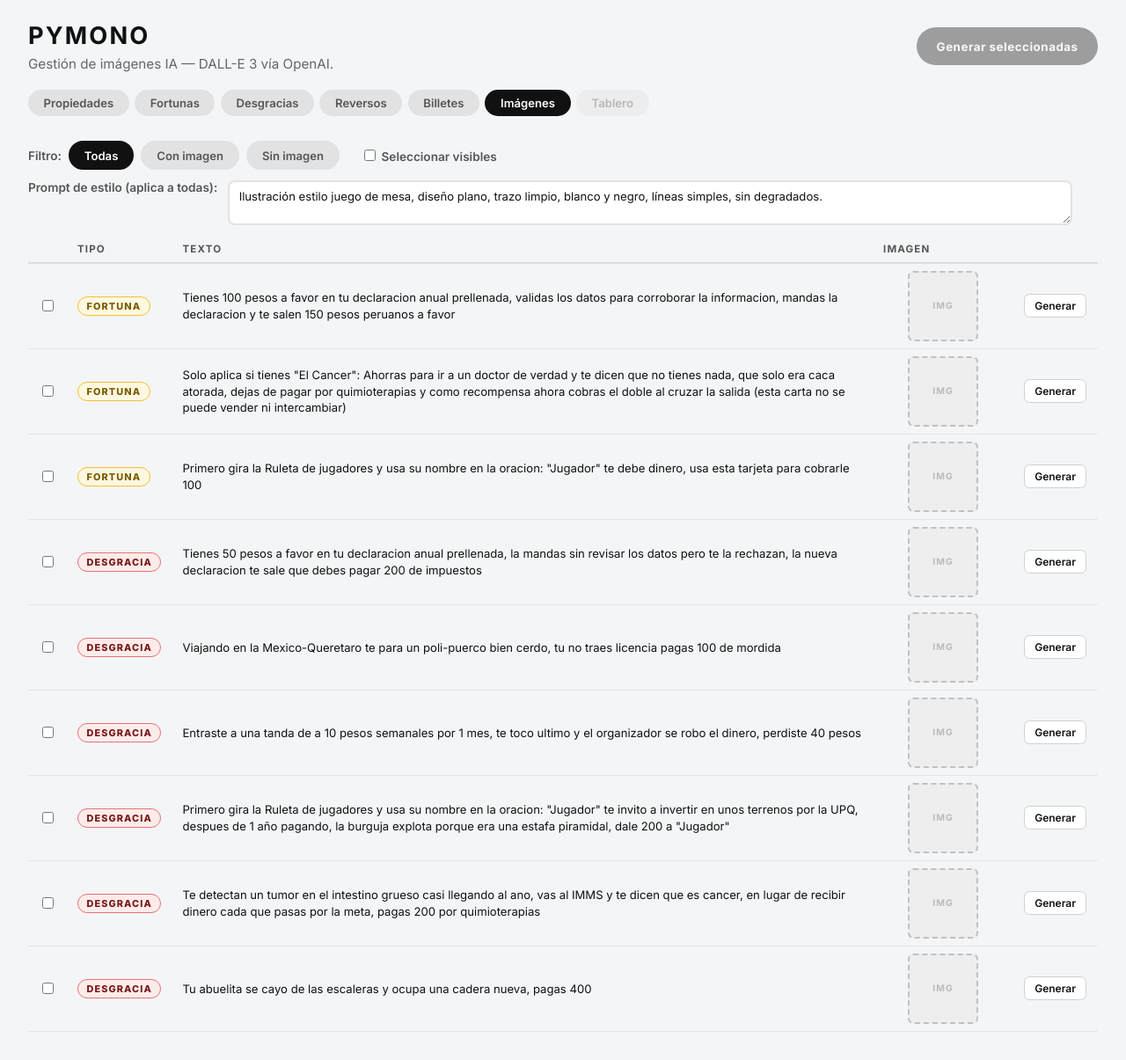
After one commit to 7r5/PyMono, a Flask app: page /imagenes in a window 1280 px wide. The commit adds this page. Shown: the whole page at 88% size. Run offline with Flask 3, Linux system fonts and the light colour scheme.

Commit message:
Add AI image module: DALL-E 3 generation, management table, polling, nav Imagenes tab

```diff
--- a/app.py
+++ b/app.py
@@ -1,10 +1,21 @@
 import csv
+import hashlib
+import json
 import os
-from flask import Flask, render_template
+import threading
+import urllib.request
+
+from dotenv import load_dotenv
+from flask import Flask, jsonify, render_template, request
+
+load_dotenv()
 
 app = Flask(__name__, static_folder="static", template_folder="templates")
 BASE_DIR = os.path.dirname(os.path.abspath(__file__))
 CSV_FILE = os.path.join(BASE_DIR, "data", "props.csv")
+IMAGENES_JSON = os.path.join(BASE_DIR, "data", "imagenes.json")
+IMAGES_DIR = os.path.join(BASE_DIR, "static", "images")
+_lock = threading.Lock()
 
 COLOR_MAP = {
     "cafe": "#8b5a2b",
@@ -68,14 +79,20 @@ def index():
 
 @app.route("/fortunas")
 def fortunas():
-    fortunas = read_cards(os.path.join(BASE_DIR, "data", "fortunas.csv"), "fortuna")
-    return render_template("fortunas.html", fortunas=fortunas, section="fortunas")
+    cards = read_cards(os.path.join(BASE_DIR, "data", "fortunas.csv"), "fortuna")
+    data = leer_imagenes()
+    for c in cards:
+        c["imagen"] = data.get(card_hash(c["texto"]), {}).get("imagen")
+    return render_template("fortunas.html", fortunas=cards, section="fortunas")
 
 
 @app.route("/desgracias")
 def desgracias():
-    desgracias = read_cards(os.path.join(BASE_DIR, "data", "desgracias.csv"), "desgracia")
-    return render_template("desgracias.html", desgracias=desgracias, section="desgracias")
+    cards = read_cards(os.path.join(BASE_DIR, "data", "desgracias.csv"), "desgracia")
+    data = leer_imagenes()
+    for c in cards:
+        c["imagen"] = data.get(card_hash(c["texto"]), {}).get("imagen")
+    return render_template("desgracias.html", desgracias=cards, section="desgracias")
 
 
 @app.route("/reversos")
@@ -89,5 +106,147 @@ def billetes():
     return render_template("billetes.html", denominaciones=denominaciones, section="billetes")
 
 
+# ── Imagenes helpers ──────────────────────────────────────────────────────────
+
+def card_hash(texto):
+    return hashlib.sha256(texto.encode()).hexdigest()[:8]
+
+
+def leer_imagenes():
+    with _lock:
+        if not os.path.exists(IMAGENES_JSON):
+            return {}
+        with open(IMAGENES_JSON, encoding="utf-8") as f:
+            return json.load(f)
+
+
+def guardar_imagenes(data):
+    with _lock:
+        with open(IMAGENES_JSON, "w", encoding="utf-8") as f:
+            json.dump(data, f, ensure_ascii=False, indent=2)
+
+
+def todas_las_cartas():
+    fortunas = read_cards(os.path.join(BASE_DIR, "data", "fortunas.csv"), "fortuna")
+    desgracias = read_cards(os.path.join(BASE_DIR, "data", "desgracias.csv"), "desgracia")
+    cards = []
+    for c in fortunas + desgracias:
+        h = card_hash(c["texto"])
+        cards.append({**c, "hash": h})
+    return cards
+
+
+def _generar_en_background(hashes, prompt_estilo):
+    """Background thread: calls OpenAI DALL-E 3 for each hash and saves images."""
+    try:
+        from openai import OpenAI
+        client = OpenAI(api_key=os.environ.get("OPENAI_API_KEY"))
+    except Exception as e:
+        data = leer_imagenes()
+        for h in hashes:
+            if h in data:
+                data[h]["estado"] = "error"
+                data[h]["error"] = str(e)
+        guardar_imagenes(data)
+        return
+
+    for h in hashes:
+        data = leer_imagenes()
+        if h not in data:
+            continue
+        texto = data[h]["texto"]
+        tipo = data[h]["tipo"]
+        prompt = f"{prompt_estilo}\n\nContexto de la tarjeta ({tipo}): {texto}"
+        try:
+            response = client.images.generate(
+                model="dall-e-3",
+                prompt=prompt,
+                size="1024x1024",
+                quality="standard",
+                n=1,
+            )
+            url = response.data[0].url
+            filename = f"{tipo}_{h}.png"
+            filepath = os.path.join(IMAGES_DIR, filename)
+            urllib.request.urlretrieve(url, filepath)
+            data = leer_imagenes()
+            data[h]["imagen"] = f"/static/images/{filename}"
+            data[h]["estado"] = "completado"
+            data[h]["prompt_usado"] = prompt
+            guardar_imagenes(data)
+        except Exception as e:
+            data = leer_imagenes()
+            if h in data:
+                data[h]["estado"] = "error"
+                data[h]["error"] = str(e)
+            guardar_imagenes(data)
+
+
+# ── Imagenes routes ───────────────────────────────────────────────────────────
+
+@app.route("/imagenes")
+def imagenes():
+    cards = todas_las_cartas()
+    data = leer_imagenes()
+    prompt_estilo = data.get("_config", {}).get(
+        "prompt_estilo",
+        "Ilustración estilo juego de mesa, diseño plano, trazo limpio, blanco y negro, líneas simples, sin degradados."
+    )
+    for c in cards:
+        entry = data.get(c["hash"], {})
+        c["imagen"] = entry.get("imagen")
+        c["estado"] = entry.get("estado", "pendiente")
+        c["error"] = entry.get("error")
+    return render_template("imagenes.html", cards=cards, prompt_estilo=prompt_estilo, section="imagenes")
+
+
+@app.route("/api/imagenes/estado")
+def api_imagenes_estado():
+    data = leer_imagenes()
+    cards = todas_las_cartas()
+    result = {}
+    for c in cards:
+        h = c["hash"]
+        entry = data.get(h, {})
+        result[h] = {
+            "estado": entry.get("estado", "pendiente"),
+            "imagen": entry.get("imagen"),
+            "error": entry.get("error"),
+        }
+    return jsonify(result)
+
+
+@app.route("/api/generar", methods=["POST"])
+def api_generar():
+    body = request.get_json()
+    hashes = body.get("hashes", [])
+    prompt_estilo = body.get("prompt_estilo", "")
+
+    if not hashes:
+        return jsonify({"error": "No hashes provided"}), 400
+
+    # Save prompt_estilo in config
+    data = leer_imagenes()
+    data.setdefault("_config", {})["prompt_estilo"] = prompt_estilo
+
+    # Mark each card as "generando"
+    cards_map = {c["hash"]: c for c in todas_las_cartas()}
+    for h in hashes:
+        if h in cards_map:
+            data[h] = {
+                "tipo": cards_map[h]["tipo"],
+                "texto": cards_map[h]["texto"],
+                "estado": "generando",
+                "imagen": data.get(h, {}).get("imagen"),
+            }
+    guardar_imagenes(data)
+
+    # Launch background thread
+    t = threading.Thread(target=_generar_en_background, args=(hashes, prompt_estilo), daemon=True)
+    t.start()
+
+    return jsonify({"ok": True, "generando": len(hashes)}), 202
+
+
 if __name__ == "__main__":
     app.run(host="0.0.0.0", port=5000, debug=True)
--- a/requirements.txt
+++ b/requirements.txt
@@ -1,2 +1,4 @@
 Flask>=2.3
 reportlab
+openai>=1.0
+python-dotenv
--- a/static/styles.css
+++ b/static/styles.css
@@ -568,7 +568,182 @@ body {
   letter-spacing: 0.02em;
 }
 
-/* ── Reverso cards ────────────────────────────────── */
+/* ── Imágenes IA — tabla de gestión ──────────────── */
+.img-toolbar {
+  display: flex;
+  align-items: center;
+  gap: 1.5rem;
+  padding: 0.75rem 2rem 0.25rem;
+  flex-wrap: wrap;
+}
+
+.img-cost-badge {
+  font-size: 0.82rem;
+  font-weight: 700;
+  color: #2e7d32;
+  background: #e8f5e9;
+  padding: 0.3rem 0.8rem;
+  border-radius: 999px;
+}
+
+.img-prompt-row {
+  display: flex;
+  align-items: flex-start;
+  gap: 0.75rem;
+  padding: 0.5rem 2rem 0.75rem;
+}
+
+.prompt-textarea {
+  flex: 1;
+  max-width: 60rem;
+  border: 2px solid #e2e2e2;
+  border-radius: 0.5rem;
+  font-family: inherit;
+  font-size: 0.82rem;
+  padding: 0.45rem 0.65rem;
+  color: #111111;
+  resize: vertical;
+}
+
+.img-table-wrap {
+  padding: 0 2rem 2rem;
+  overflow-x: auto;
+}
+
+.img-table {
+  width: 100%;
+  border-collapse: collapse;
+  font-size: 0.82rem;
+}
+
+.img-table th {
+  text-align: left;
+  padding: 0.5rem 0.75rem;
+  border-bottom: 2px solid rgba(17,17,17,0.1);
+  font-size: 0.72rem;
+  font-weight: 700;
+  letter-spacing: 0.1em;
+  text-transform: uppercase;
+  color: #555555;
+}
+
+.img-table td {
+  padding: 0.5rem 0.75rem;
+  border-bottom: 1px solid rgba(17,17,17,0.07);
+  vertical-align: middle;
+}
+
+.img-row:hover {
+  background: #f9f9f9;
+}
+
+.td-texto {
+  max-width: 30rem;
+  line-height: 1.4;
+  color: #111111;
+}
+
+.tipo-badge {
+  display: inline-flex;
+  align-items: center;
+  padding: 0.2rem 0.6rem;
+  border-radius: 999px;
+  font-size: 0.68rem;
+  font-weight: 800;
+  letter-spacing: 0.1em;
+  text-transform: uppercase;
+}
+
+.tipo-badge--fortuna   { background: #fff8e1; color: #7a5c00; border: 1px solid #f4c030; }
+.tipo-badge--desgracia { background: #fdecea; color: #7A1A1A; border: 1px solid #e57373; }
+
+.td-img {
+  text-align: center;
+}
+
+.img-thumb {
+  width: 80px;
+  height: 80px;
+  object-fit: cover;
+  border-radius: 0.4rem;
+  border: 1px solid rgba(17,17,17,0.1);
+}
+
+.img-placeholder {
+  display: inline-flex;
+  align-items: center;
+  justify-content: center;
+  width: 80px;
+  height: 80px;
+  background: #eeeeee;
+  border: 2px dashed rgba(17,17,17,0.2);
+  border-radius: 0.4rem;
+  color: #bbbbbb;
+  font-size: 0.65rem;
+  font-weight: 700;
+  letter-spacing: 0.1em;
+}
+
+.img-error-badge {
+  display: inline-block;
+  padding: 0.2rem 0.5rem;
+  background: #fdecea;
+  color: #c62828;
+  border-radius: 0.4rem;
+  font-size: 0.7rem;
+  font-weight: 700;
+  cursor: help;
+}
+
+/* Spinner */
+.img-spinner {
+  display: inline-block;
+  width: 22px;
+  height: 22px;
+  border: 3px solid rgba(17,17,17,0.15);
+  border-top-color: #111111;
+  border-radius: 50%;
+  animation: spin 0.75s linear infinite;
+}
+
+@keyframes spin {
+  to { transform: rotate(360deg); }
+}
+
+/* Generate button */
+.btn-generar {
+  border: none;
+  background: #111111;
+  color: #ffffff;
+  font-weight: 700;
+  padding: 0.85rem 1.4rem;
+  border-radius: 999px;
+  cursor: pointer;
+  font-family: inherit;
+  transition: opacity 0.15s;
+}
+
+.btn-generar:disabled {
+  opacity: 0.38;
+  cursor: not-allowed;
+}
+
+.btn-gen-one {
+  border: 1px solid #d0d0d0;
+  background: #ffffff;
+  color: #111111;
+  font-size: 0.75rem;
+  font-weight: 600;
+  padding: 0.3rem 0.7rem;
+  border-radius: 0.4rem;
+  cursor: pointer;
+  font-family: inherit;
+  transition: background 0.15s;
+  white-space: nowrap;
+}
+
+.btn-gen-one:hover   { background: #f0f0f0; }
+.btn-gen-one:disabled { opacity: 0.4; cursor: not-allowed; }
 .fyd-reverso {
   width: 9cm;
   height: 5.8cm;
--- a/templates/billetes.html
+++ b/templates/billetes.html
@@ -39,6 +39,7 @@
     <a href="/desgracias" class="nav-tab">Desgracias</a>
     <a href="/reversos" class="nav-tab">Reversos</a>
     <a href="/billetes" class="nav-tab nav-tab--active">Billetes</a>
+    <a href="/imagenes" class="nav-tab">Imágenes</a>
     <span class="nav-tab nav-tab--disabled">Tablero</span>
   </nav>
 
--- /dev/null
+++ b/templates/imagenes.html
@@ -0,0 +1,234 @@
+<!doctype html>
+<html lang="es">
+<head>
+  <meta charset="utf-8">
+  <meta name="viewport" content="width=device-width, initial-scale=1">
+  <title>PyMono - Imágenes IA</title>
+  <link rel="stylesheet" href="/static/styles.css">
+</head>
+<body>
+  <header class="app-header">
+    <div>
+      <h1>PyMono</h1>
+      <p>Gestión de imágenes IA — DALL-E 3 vía OpenAI.</p>
+    </div>
+    <div class="actions">
+      <button id="btn-generar" class="btn-generar" disabled>Generar seleccionadas</button>
+    </div>
+  </header>
+
+  <nav class="section-nav">
+    <a href="/" class="nav-tab">Propiedades</a>
+    <a href="/fortunas" class="nav-tab">Fortunas</a>
+    <a href="/desgracias" class="nav-tab">Desgracias</a>
+    <a href="/reversos" class="nav-tab">Reversos</a>
+    <a href="/billetes" class="nav-tab">Billetes</a>
+    <a href="/imagenes" class="nav-tab nav-tab--active">Imágenes</a>
+    <span class="nav-tab nav-tab--disabled">Tablero</span>
+  </nav>
+
+  <!-- Controls -->
+  <div class="img-toolbar">
+    <div class="control-group">
+      <span class="control-label">Filtro:</span>
+      <button class="tipo-btn tipo-btn--active" data-filter="todas">Todas</button>
+      <button class="tipo-btn" data-filter="con">Con imagen</button>
+      <button class="tipo-btn" data-filter="sin">Sin imagen</button>
+    </div>
+    <div class="control-group">
+      <label class="control-label">
+        <input type="checkbox" id="chk-todas"> Seleccionar visibles
+      </label>
+    </div>
+    <div class="img-cost-badge" id="cost-badge" style="display:none">
+      <span id="cost-text"></span>
+    </div>
+  </div>
+
+  <!-- Prompt editor -->
+  <div class="img-prompt-row">
+    <label class="control-label" for="prompt-estilo">Prompt de estilo (aplica a todas):</label>
+    <textarea id="prompt-estilo" class="prompt-textarea" rows="2">{{ prompt_estilo }}</textarea>
+  </div>
+
+  <!-- Table -->
+  <div class="img-table-wrap">
+    <table class="img-table">
+      <thead>
+        <tr>
+          <th style="width:2.5rem"></th>
+          <th style="width:7rem">Tipo</th>
+          <th>Texto</th>
+          <th style="width:10rem">Imagen</th>
+          <th style="width:6rem"></th>
+        </tr>
+      </thead>
+      <tbody id="img-tbody">
+        {% for card in cards %}
+        <tr class="img-row" data-hash="{{ card.hash }}" data-estado="{{ card.estado }}"
+            data-tipo="{{ card.tipo }}">
+          <td class="td-check">
+            <input type="checkbox" class="row-check" data-hash="{{ card.hash }}">
+          </td>
+          <td>
+            <span class="tipo-badge tipo-badge--{{ card.tipo }}">
+              {{ "FORTUNA" if card.tipo == "fortuna" else "DESGRACIA" }}
+            </span>
+          </td>
+          <td class="td-texto">{{ card.texto }}</td>
+          <td class="td-img">
+            {% if card.imagen %}
+              <img src="{{ card.imagen }}" class="img-thumb" alt="imagen">
+            {% elif card.estado == "generando" %}
+              <span class="img-spinner"></span>
+            {% elif card.estado == "error" %}
+              <span class="img-error-badge" title="{{ card.error }}">Error</span>
+            {% else %}
+              <span class="img-placeholder">IMG</span>
+            {% endif %}
+          </td>
+          <td class="td-action">
+            <button class="btn-gen-one" data-hash="{{ card.hash }}"
+              {% if card.estado == "generando" %}disabled{% endif %}>
+              {{ "↺ Regenerar" if card.imagen else "Generar" }}
+            </button>
+          </td>
+        </tr>
+        {% endfor %}
+      </tbody>
+    </table>
+  </div>
+
+  <script>
+    const PRICE_PER_IMAGE = 0.04; // DALL-E 3 standard
+
+    // ── Selection ────────────────────────────────────────────────
+    function visibleRows() {
+      return [...document.querySelectorAll('.img-row:not([style*="none"])')];
+    }
+
+    function selectedHashes() {
+      return [...document.querySelectorAll('.row-check:checked')]
+        .map(c => c.dataset.hash);
+    }
+
+    function updateControls() {
+      const n = selectedHashes().length;
+      const btn = document.getElementById('btn-generar');
+      const badge = document.getElementById('cost-badge');
+      const costText = document.getElementById('cost-text');
+      btn.disabled = n === 0;
+      if (n > 0) {
+        badge.style.display = '';
+        costText.textContent = `${n} tarjeta${n !== 1 ? 's' : ''} · ~$${(n * PRICE_PER_IMAGE).toFixed(2)} USD`;
+      } else {
+        badge.style.display = 'none';
+      }
+    }
+
+    document.getElementById('chk-todas').addEventListener('change', e => {
+      visibleRows().forEach(row => {
+        const chk = row.querySelector('.row-check');
+        if (chk) chk.checked = e.target.checked;
+      });
+      updateControls();
+    });
+
+    document.addEventListener('change', e => {
+      if (e.target.classList.contains('row-check')) updateControls();
+    });
+
+    // ── Filter ───────────────────────────────────────────────────
+    document.querySelectorAll('[data-filter]').forEach(btn => {
+      btn.addEventListener('click', () => {
+        document.querySelectorAll('[data-filter]').forEach(b => b.classList.remove('tipo-btn--active'));
+        btn.classList.add('tipo-btn--active');
+        const f = btn.dataset.filter;
+        document.querySelectorAll('.img-row').forEach(row => {
+          const estado = row.dataset.estado;
+          const hasImg = estado === 'completado';
+          if (f === 'todas') row.style.display = '';
+          else if (f === 'con') row.style.display = hasImg ? '' : 'none';
+          else row.style.display = hasImg ? 'none' : '';
+        });
+        document.getElementById('chk-todas').checked = false;
+        updateControls();
+      });
+    });
+
+    // ── Generate ─────────────────────────────────────────────────
+    async function generar(hashes) {
+      if (!hashes.length) return;
+      const prompt = document.getElementById('prompt-estilo').value.trim();
+
+      // Show spinners immediately
+      hashes.forEach(h => setRowEstado(h, 'generando'));
+
+      const res = await fetch('/api/generar', {
+        method: 'POST',
+        headers: {'Content-Type': 'application/json'},
+        body: JSON.stringify({hashes, prompt_estilo: prompt}),
+      });
+      if (!res.ok) {
+        hashes.forEach(h => setRowEstado(h, 'error'));
+        return;
+      }
+      startPolling();
+    }
+
+    document.getElementById('btn-generar').addEventListener('click', () => {
+      generar(selectedHashes());
+    });
+
+    document.addEventListener('click', e => {
+      if (e.target.classList.contains('btn-gen-one')) {
+        generar([e.target.dataset.hash]);
+      }
+    });
+
+    // ── Polling ──────────────────────────────────────────────────
+    let pollTimer = null;
+
+    function startPolling() {
+      if (pollTimer) return;
+      pollTimer = setInterval(pollEstado, 2000);
+    }
+
+    async function pollEstado() {
+      const res = await fetch('/api/imagenes/estado');
+      const data = await res.json();
+      let anyGenerating = false;
+      for (const [hash, entry] of Object.entries(data)) {
+        setRowEstado(hash, entry.estado, entry.imagen, entry.error);
+        if (entry.estado === 'generando') anyGenerating = true;
+      }
+      if (!anyGenerating) {
+        clearInterval(pollTimer);
+        pollTimer = null;
+      }
+    }
+
+    function setRowEstado(hash, estado, imagen, error) {
+      const row = document.querySelector(`.img-row[data-hash="${hash}"]`);
+      if (!row) return;
+      row.dataset.estado = estado;
+      const tdImg = row.querySelector('.td-img');
+      const btnGen = row.querySelector('.btn-gen-one');
+      if (estado === 'generando') {
+        tdImg.innerHTML = '<span class="img-spinner"></span>';
+        if (btnGen) btnGen.disabled = true;
+      } else if (estado === 'completado' && imagen) {
+        tdImg.innerHTML = `<img src="${imagen}" class="img-thumb" alt="imagen">`;
+        if (btnGen) { btnGen.disabled = false; btnGen.textContent = '↺ Regenerar'; }
+      } else if (estado === 'error') {
+        tdImg.innerHTML = `<span class="img-error-badge" title="${error || ''}">Error</span>`;
+        if (btnGen) { btnGen.disabled = false; btnGen.textContent = 'Reintentar'; }
+      }
+    }
+
+    // Start polling if any are already generating on page load
+    const generando = [...document.querySelectorAll('.img-row[data-estado="generando"]')];
+    if (generando.length) startPolling();
+  </script>
+</body>
+</html>
--- a/templates/index.html
+++ b/templates/index.html
@@ -35,6 +35,7 @@
     <a href="/desgracias" class="nav-tab">Desgracias</a>
     <a href="/reversos" class="nav-tab">Reversos</a>
     <a href="/billetes" class="nav-tab">Billetes</a>
+    <a href="/imagenes" class="nav-tab">Imágenes</a>
     <span class="nav-tab nav-tab--disabled">Tablero</span>
   </nav>
 
--- a/templates/reversos.html
+++ b/templates/reversos.html
@@ -40,6 +40,7 @@
     <a href="/desgracias" class="nav-tab">Desgracias</a>
     <a href="/reversos" class="nav-tab nav-tab--active">Reversos</a>
     <a href="/billetes" class="nav-tab">Billetes</a>
+    <a href="/imagenes" class="nav-tab">Imágenes</a>
     <span class="nav-tab nav-tab--disabled">Tablero</span>
   </nav>
 
```
Also changed, not shown: templates/desgracias.html (+8 -1 lines), templates/fortunas.html (+8 -1 lines), 3 other files.
